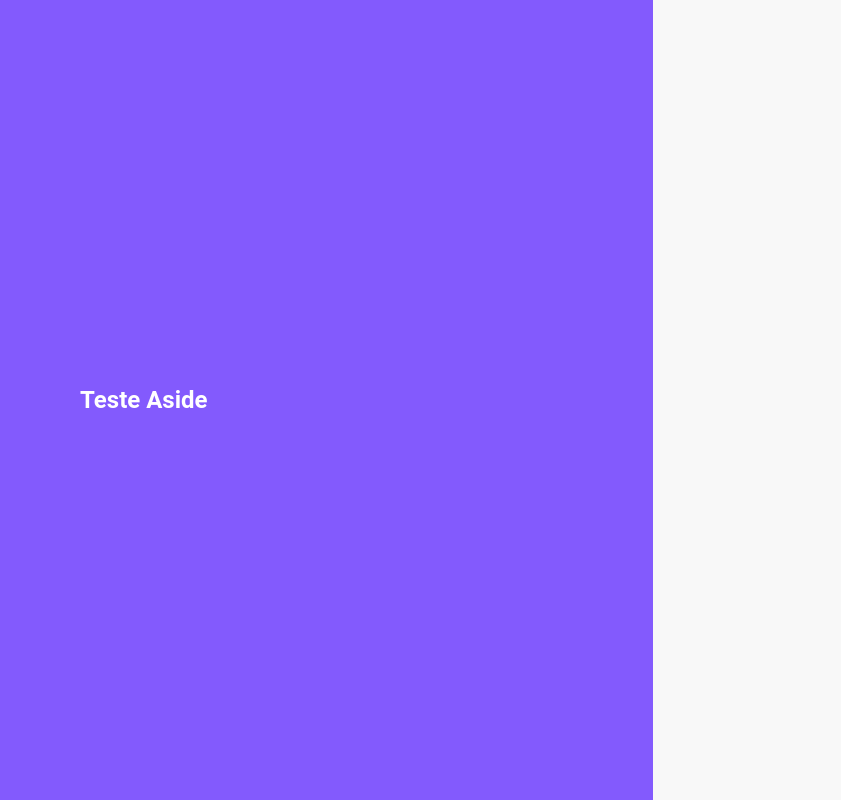
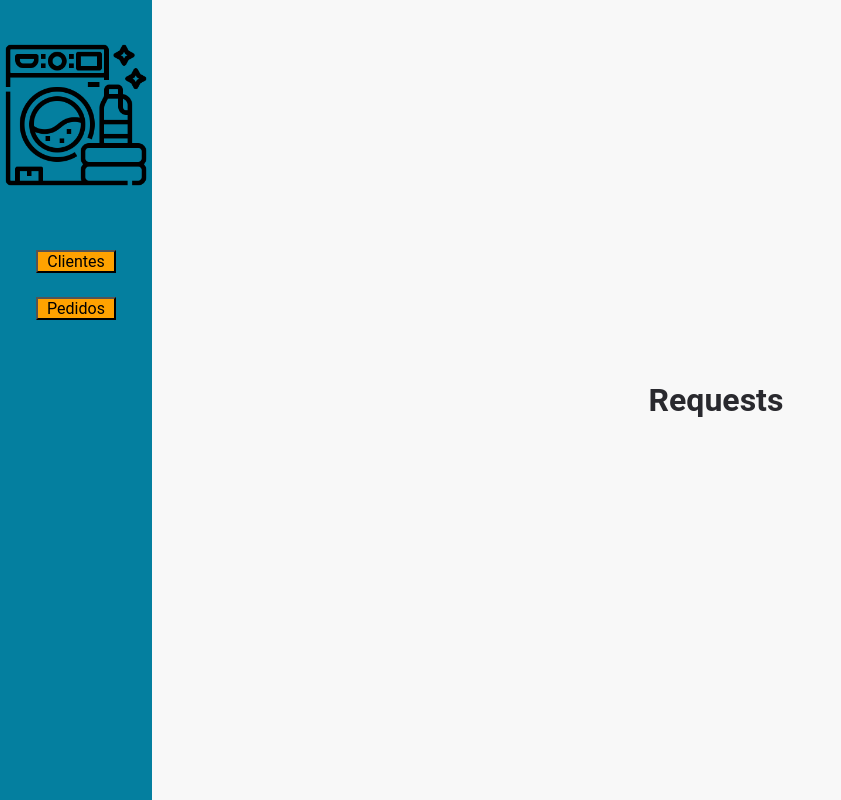
Before and after one commit to GabrielFSSantos/Basic_Laundry_System, a React (Create React App) app: page /requests in a window 1280 px wide. Shown: the whole page, without its empty margins (0-841 px from the left). Built offline with nearby package versions, Linux system fonts and the light colour scheme.

Commit message:
create intial Sidebar

```diff
--- a/src/App.tsx
+++ b/src/App.tsx
@@ -2,14 +2,15 @@ import { BrowserRouter, Route, Switch } from 'react-router-dom';
 
 import { Sidebar } from './components/Sidebar';
 import { Clients } from './pages/Clients';
+import { Requests } from './pages/Requests';
 
 function App() {
   return (
     <BrowserRouter>
         <Switch>
           <Sidebar>
-            <Route path="/" exact component={Clients} />
-            <Route path="/teste" exact component={Clients} />
+            <Route path="/clients" exact component={Clients} />
+            <Route path="/requests" exact component={Requests} />
           </Sidebar>
         </Switch>
     </BrowserRouter>
--- a/src/components/Sidebar/index.tsx
+++ b/src/components/Sidebar/index.tsx
@@ -1,4 +1,7 @@
 import { ReactNode } from 'react';
+import { useHistory } from 'react-router-dom';
+
+import logo from '../../assets/washing-machine.png'
 
 import './styles.scss';
 
@@ -7,11 +10,24 @@ type SidebarProps = {
 }
 
 export function Sidebar({children}: SidebarProps) {
+  const history = useHistory();
+
+  async function handleToClients() {
+    history.push('/clients');
+  }
+
+  async function handleToRequests() {
+    history.push('/requests');
+  }
 
   return(
     <div id="home" >
       <aside>
-        <h1>Teste Aside</h1>
+        <img src={logo} alt="Logo"/>
+        <ul>
+          <button onClick={handleToClients}>Clientes</button>
+          <button onClick={handleToRequests}>Pedidos</button>
+        </ul>
       </aside>
       <main>
         <div className="main-content" >
--- a/src/components/Sidebar/styles.scss
+++ b/src/components/Sidebar/styles.scss
@@ -4,27 +4,43 @@
   height: 100vh;
 
   aside {
-    flex: 7;
+    flex: 1;
 
-    background: #835AFD;
+    background: #047F9F;
     color: #FFF;
 
     display: flex;
     flex-direction: column;
-    justify-content: center;
+    align-items: center;
 
-    padding: 128px 80px;
+    > img {
+      max-width: 150px;
+      margin: 40px 0px 60px 0px;
+    }
+
+    ul {
+      list-style: none;
+      display: flex;
+      flex-direction: column;
+      align-items: center;
+      gap: 24px;
+
+      button {
+        background: #FFA200;
+        width: 10vh;
+      }
+    }
+
   }
 
   main {
-    flex: 8;
+    flex: 7;
 
     padding: 0 32px;
 
     display: flex;
     align-items: center;
     justify-content: center;
-  }
 
     .main-content {
       display: flex;
@@ -35,3 +51,4 @@
       text-align: center;
     }
   }
+}
--- a/src/pages/Clients/index.tsx
+++ b/src/pages/Clients/index.tsx
@@ -2,6 +2,6 @@
 export function Clients() {
 
   return(
-    <h1>Test Component Children</h1>
+    <h1>Clients</h1>
   );
 }
--- /dev/null
+++ b/src/pages/Requests/index.tsx
@@ -0,0 +1,7 @@
+
+export function Requests() {
+
+  return(
+    <h1>Requests</h1>
+  );
+}
```
Also changed, not shown: src/pages/Requests/styles.scss (added). Lines whose indentation alone changed are shown as unchanged.
